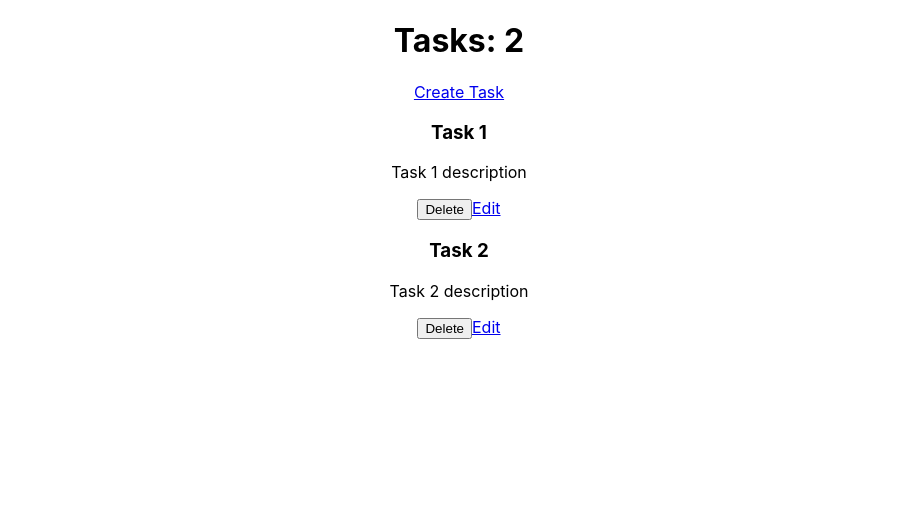
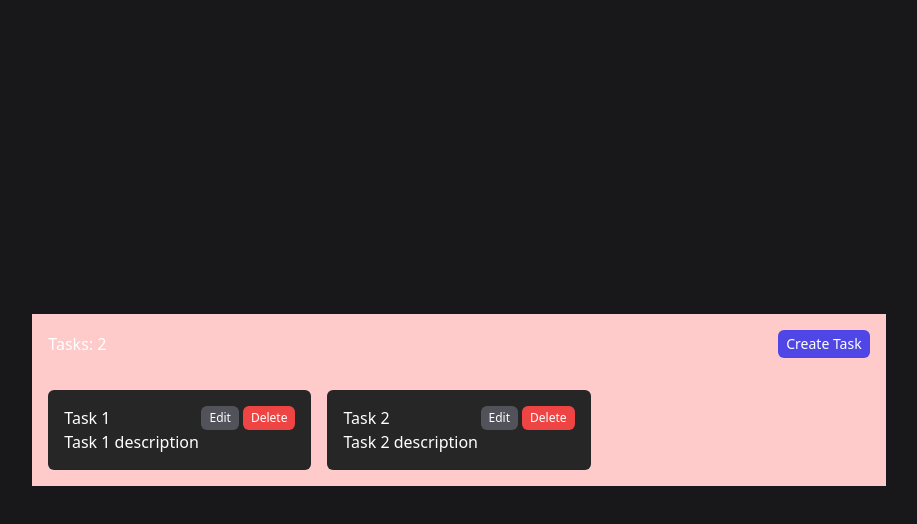
Before and after one commit to Yuchan45/redux-to-do-app, a React (Create React App) app: page / in a window 1280 px wide. Shown: the top 524 px of the page, without its empty margins (181-1098 px from the left). Built offline with nearby package versions, Linux system fonts and the light colour scheme.

Commit message:
estilizando usando tailwind. Es rapidazo

```diff
--- a/package.json
+++ b/package.json
@@ -39,5 +39,8 @@
       "last 1 firefox version",
       "last 1 safari version"
     ]
+  },
+  "devDependencies": {
+    "tailwindcss": "^3.2.4"
   }
 }
--- a/src/App.js
+++ b/src/App.js
@@ -5,12 +5,13 @@ import { BrowserRouter, Routes, Route } from 'react-router-dom';
 import TaskForm from './components/TaskForm';
 import TaskList from './components/TaskList';
 
-import { useDispatch } from 'react-redux';
+// import { useDispatch } from 'react-redux';
 // 'useDispatch' se usa para despachar un action, y por ende ejecutar un reducer que modificara el estado.
 
 function App() {
   return (
-    <div className="App">
+    <div className="bg-zinc-900 h-screen text-white">
+    <div className="flex items-center justify-center h-full">
       <BrowserRouter>
         <Routes>
           <Route path='/' element={<TaskList />} />
@@ -19,6 +20,7 @@ function App() {
         </Routes>
       </BrowserRouter>
     </div>
+    </div>
   );
 }
 
--- a/src/components/TaskForm.jsx
+++ b/src/components/TaskForm.jsx
@@ -1,6 +1,6 @@
 import { v4 as uuid } from 'uuid';
 
-import React, { useState, useEffect, useRef } from 'react';
+import React, { useState, useEffect } from 'react';
 
 import { useDispatch, useSelector } from 'react-redux';
 import { addTask, editTask } from '../features/tasks/taskSlice';
@@ -42,7 +42,7 @@ function TaskForm() {
     function handleChange(e) {
         // console.log(e.target.name, e.target.value);
         // console.log(">>>: ", ...[task]);
-        if (e.target.name == "title") {
+        if (e.target.name === "title") {
             setTask({
                 ...task,
                 title: e.target.value
@@ -84,8 +84,8 @@ function TaskForm() {
 
     return (
         <form onSubmit={handleSubmit}>
-            <input name="title" type="text" placeholder='title' onChange={handleChange} value={ (task.title != '') ? `${task.title}` : "Title"} />
-            <textarea name="description" cols="30" rows="10" placeholder='description' onChange={handleChange} value={ (task.title != '') ? `${task.description}` : "Description"} ></textarea>
+            <input name="title" type="text" placeholder='title' onChange={handleChange} value={ (task.title !== '') ? `${task.title}` : "Title"} />
+            <textarea name="description" cols="30" rows="10" placeholder='description' onChange={handleChange} value={ (task.title !== '') ? `${task.description}` : "Description"} ></textarea>
             <button>Save</button>
         </form>
     )
--- a/src/components/TaskList.jsx
+++ b/src/components/TaskList.jsx
@@ -20,23 +20,28 @@ function TaskList() {
     }
 
     return (
-        <div>
-
-            <header>
+        <div className='w-4/6 bg-red-200'>
+            <header className='flex justify-between items-center p-4'>
                 <h1>Tasks: {tasks.length}</h1>
-                <Link to='/create-task'>Create Task</Link>
+                <Link to='/create-task' className='bg-indigo-600 px-2 py-1 rounded-md text-sm'>Create Task</Link>
             </header>
 
+            <div className='grid grid-cols-3 gap-4 p-4 rounded-md'>
                 {tasks.map((task) => {
                     return (
-                    <div key={task.id}>
+                        <div key={task.id} className='bg-neutral-800 p-4 rounded-md'>
+                            <header className='flex justify-between'>
                                 <h3>{ task.title }</h3>
+                                <div className='flex gap-1'>
+                                    <Link to={`/edit-task/${task.id}`} className='bg-zinc-600 px-2 py-1 text-xs rounded-md'>Edit</Link>
+                                    <button onClick={() => handleDelete(task.id)} className='bg-red-500 px-2 py-1 text-xs rounded-md'>Delete</button>
+                                </div>
+                            </header>
                             <p>{ task.description }</p>
-                        <button onClick={() => handleDelete(task.id)}>Delete</button>
-                        <Link to={`/edit-task/${task.id}`}>Edit</Link>
                         </div>
                     )
                 })}
+            </div>
         </div>
     )
 }
--- a/src/features/tasks/taskSlice.js
+++ b/src/features/tasks/taskSlice.js
@@ -4,7 +4,7 @@
 
 // Todo se realizo siguiendo el template del tutorial de redux oficial.
 import { createSlice } from '@reduxjs/toolkit'
-import { act } from 'react-dom/test-utils';
+// import { act } from 'react-dom/test-utils';
 
 let initialState = [
     {
--- a/src/index.css
+++ b/src/index.css
@@ -1,13 +1,3 @@
-body {
-  margin: 0;
-  font-family: -apple-system, BlinkMacSystemFont, 'Segoe UI', 'Roboto', 'Oxygen',
-    'Ubuntu', 'Cantarell', 'Fira Sans', 'Droid Sans', 'Helvetica Neue',
-    sans-serif;
-  -webkit-font-smoothing: antialiased;
-  -moz-osx-font-smoothing: grayscale;
-}
-
-code {
-  font-family: source-code-pro, Menlo, Monaco, Consolas, 'Courier New',
-    monospace;
-}
+@tailwind base;
+@tailwind components;
+@tailwind utilities;
--- /dev/null
+++ b/tailwind.config.js
@@ -0,0 +1,10 @@
+/** @type {import('tailwindcss').Config} */
+module.exports = {
+  content: [
+    "./src/**/*.{js,jsx,ts,tsx}",
+  ],
+  theme: {
+    extend: {},
+  },
+  plugins: [],
+}
```
Also changed, not shown: 1 other file (tests, documents, lock files or other folders). Lines whose indentation alone changed are shown as unchanged.
